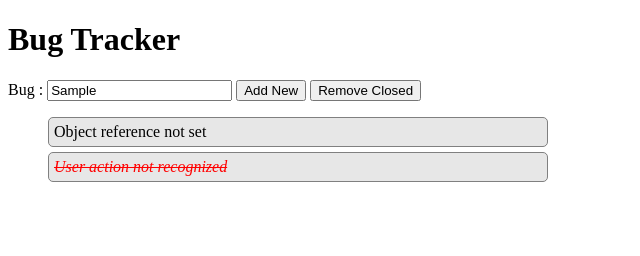
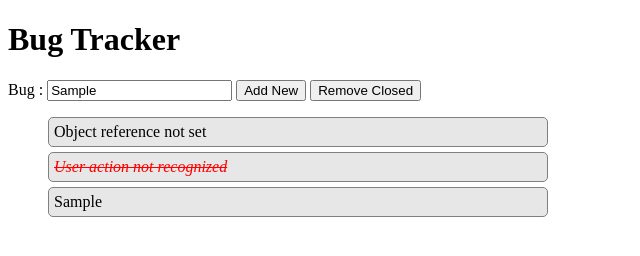
Before and after one commit to tkmagesh/Siemens-AdvJs-Jun-2016, a plain HTML site: page Day-01/01-Basics/BugTracker.html in a window 1280 px wide. Both pictures are taken after typing "Sample" into the empty fields and a click on the button "Add New". Shown: the whole page, without its empty margins (0-640 px from the left). Drawn offline with Linux system fonts and the light colour scheme.

Commit message:
Bug Tracker - Use cases 1 and 2

```diff
--- a/Day-01/01-Basics/BugTracker.html
+++ b/Day-01/01-Basics/BugTracker.html
@@ -23,7 +23,29 @@
 		}
 	</style>
 	<script>
+		window.addEventListener("DOMContentLoaded", init);
+		var olBugList = null,
+			txtBugName = null;
 
+		function init(){
+			var btnAdd = document.getElementById("btnAdd");
+			btnAdd.addEventListener("click", onBtnAddClick);
+
+			txtBugName = document.getElementById("txtBugName");
+			olBugList = document.getElementById("olBugList");
+		}
+
+		function onBtnAddClick(){
+			var newBugName = txtBugName.value;
+			var newBug = document.createElement("li");
+			newBug.innerHTML = newBugName;
+			newBug.addEventListener("click", onBugClick);
+			olBugList.appendChild(newBug);
+		}
+
+		function onBugClick(evt){
+			evt.target.classList.toggle("closed");
+		}
 
 	</script>
 </head>
```
